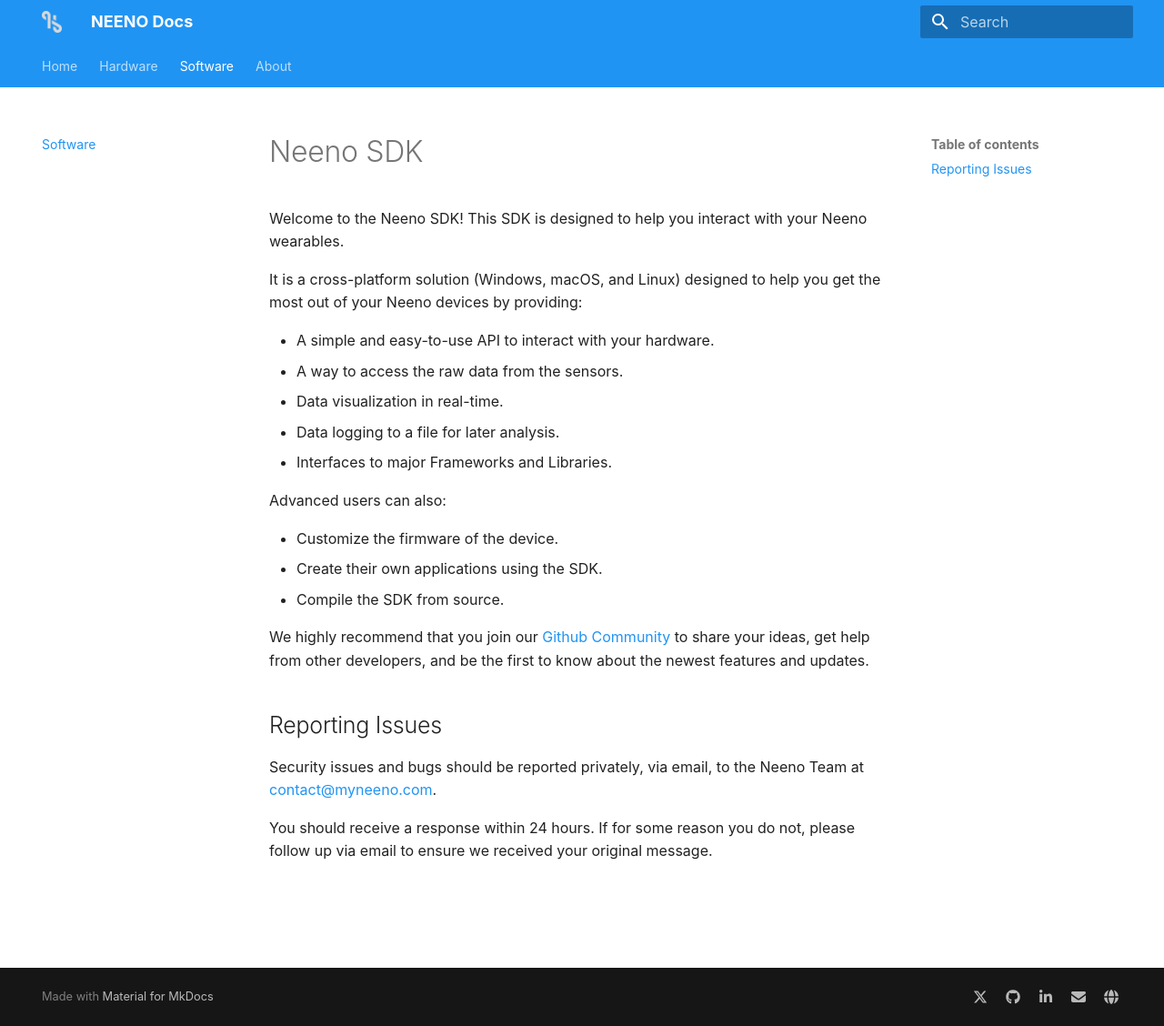
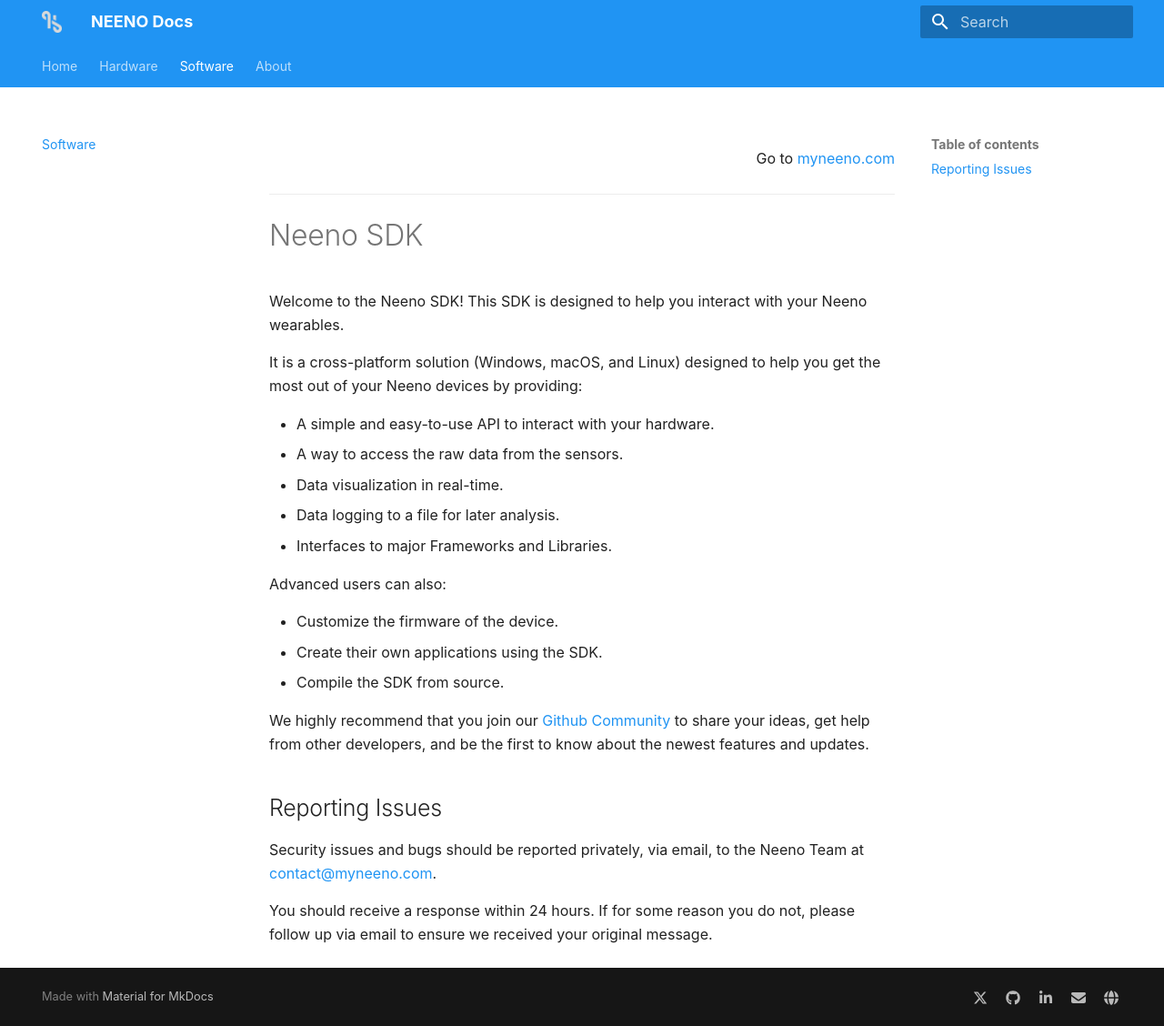
Before and after one commit to MyNeeno/docs, an MkDocs documentation site: the page built from docs/software.md, in a window 1280 px wide and 1128 px high. Shown: the whole window at 91% size. Built offline with MkDocs 1.6.1 and Material for MkDocs 9.7.7, drawn with Linux system fonts in a browser that asks for light colours; some web fonts are replaced.

Commit message:
Add link to main myneeno.com site on top right of pages.

```diff
--- a/docs/software.md
+++ b/docs/software.md
@@ -1,3 +1,7 @@
+<p style="text-align: right;">Go to <a href="https://myneeno.com">myneeno.com</a></p>
+
+---
+
 # Neeno SDK
 
 Welcome to the Neeno SDK! This SDK is designed to help you interact with your
```
Also changed, not shown: docs/about.md (+4 -0 lines).
